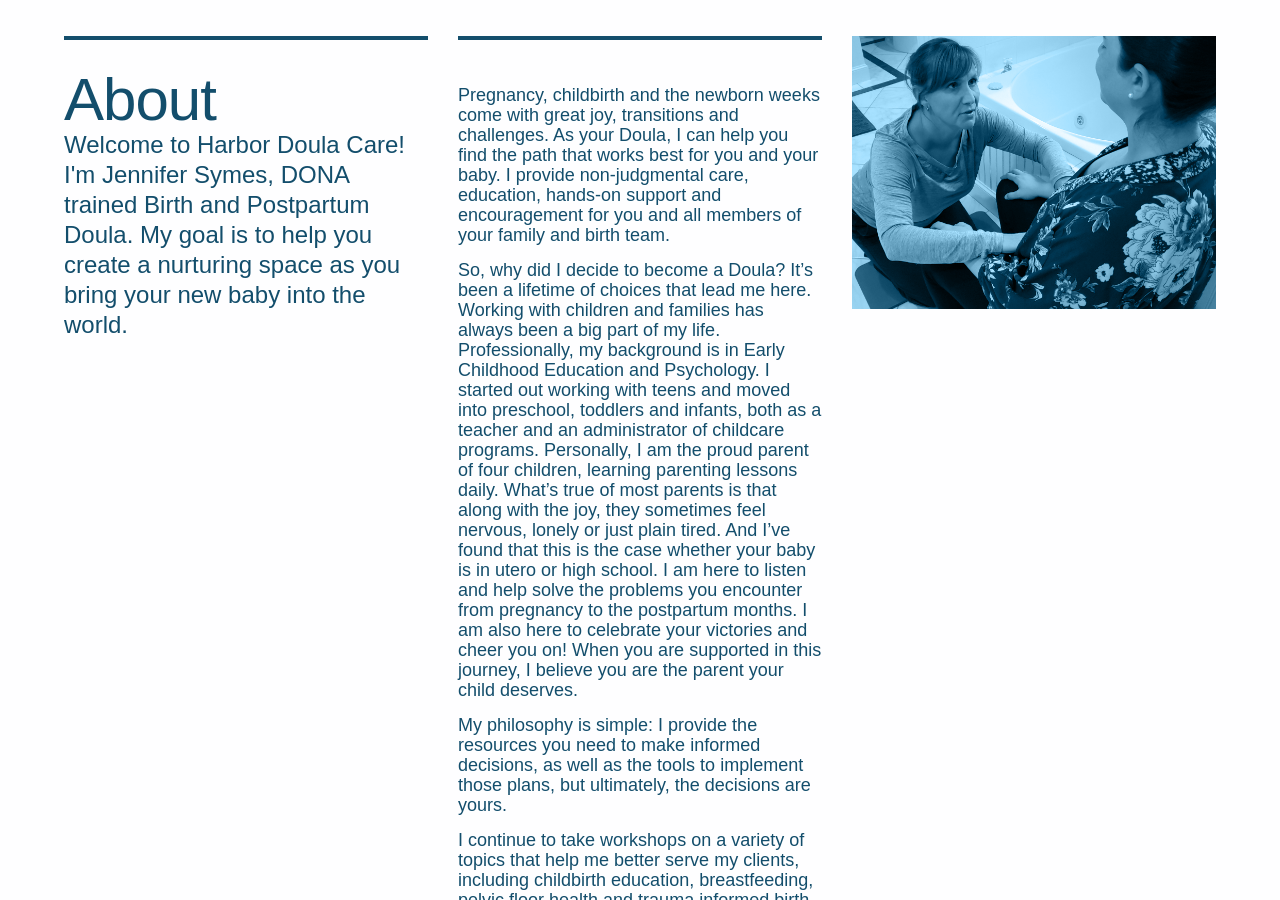
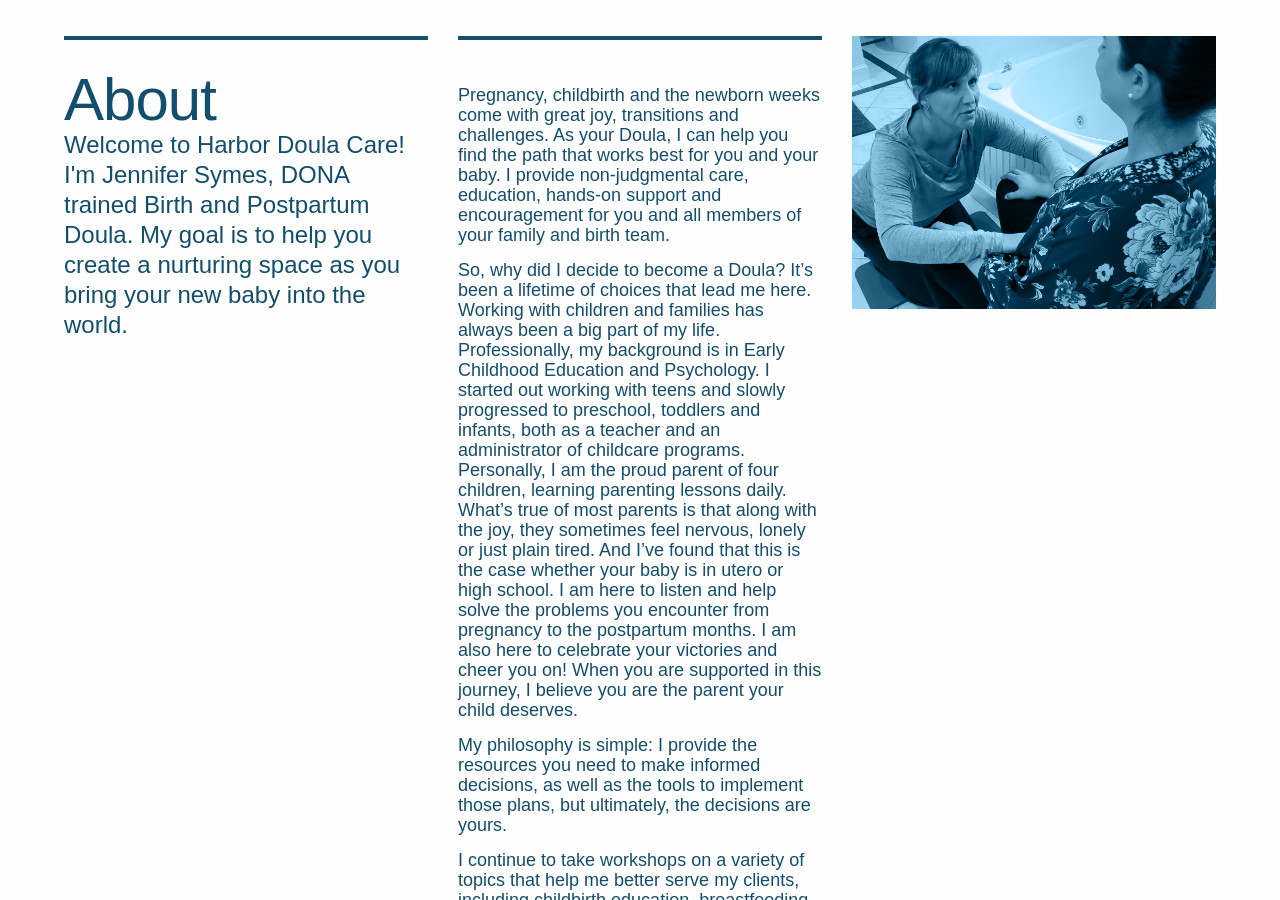
Before and after one commit to aidensymes/harbordoula.com, a Jekyll site: the page built from home.markdown, in a window 1280 px wide and 900 px high, scrolled down 1078 px. Built offline with Jekyll 4.4.1, drawn with Linux system fonts in a browser that asks for light colours; nearby versions of some CDN libraries; some web fonts are replaced.

Commit message:
Updated Home

```diff
--- a/home.markdown
+++ b/home.markdown
@@ -14,14 +14,14 @@ about: "Pregnancy, childbirth and the newborn weeks come with great joy, transit
   did I decide to become a Doula?  It’s been a lifetime of choices that lead me here.
   Working with children and families has always been a big part of my life. Professionally,
   my background is in Early Childhood Education and Psychology. I started out working
-  with teens and moved into preschool, toddlers and infants, both as a teacher and
-  an administrator of childcare programs. Personally, I am the proud parent of four
-  children, learning parenting lessons daily. What’s true of most parents is that
-  along with the joy, they sometimes feel nervous, lonely or just plain tired. And
-  I’ve found that this is the case whether your baby is in utero or high school. I
-  am here to listen and help solve the problems you encounter from pregnancy to the
-  postpartum months. I am also here to celebrate your victories and cheer you on!
-  When you are supported in this journey, I believe you are the parent your child
+  with teens and slowly progressed to preschool, toddlers and infants, both as a teacher
+  and an administrator of childcare programs. Personally, I am the proud parent of
+  four children, learning parenting lessons daily. What’s true of most parents is
+  that along with the joy, they sometimes feel nervous, lonely or just plain tired.
+  And I’ve found that this is the case whether your baby is in utero or high school.
+  I am here to listen and help solve the problems you encounter from pregnancy to
+  the postpartum months. I am also here to celebrate your victories and cheer you
+  on! When you are supported in this journey, I believe you are the parent your child
   deserves. \n\nMy philosophy is simple: I provide the resources you need to make
   informed decisions, as well as the tools to implement those plans, but ultimately,
   the decisions are yours. \n\nI continue to take workshops on a variety of topics
```
